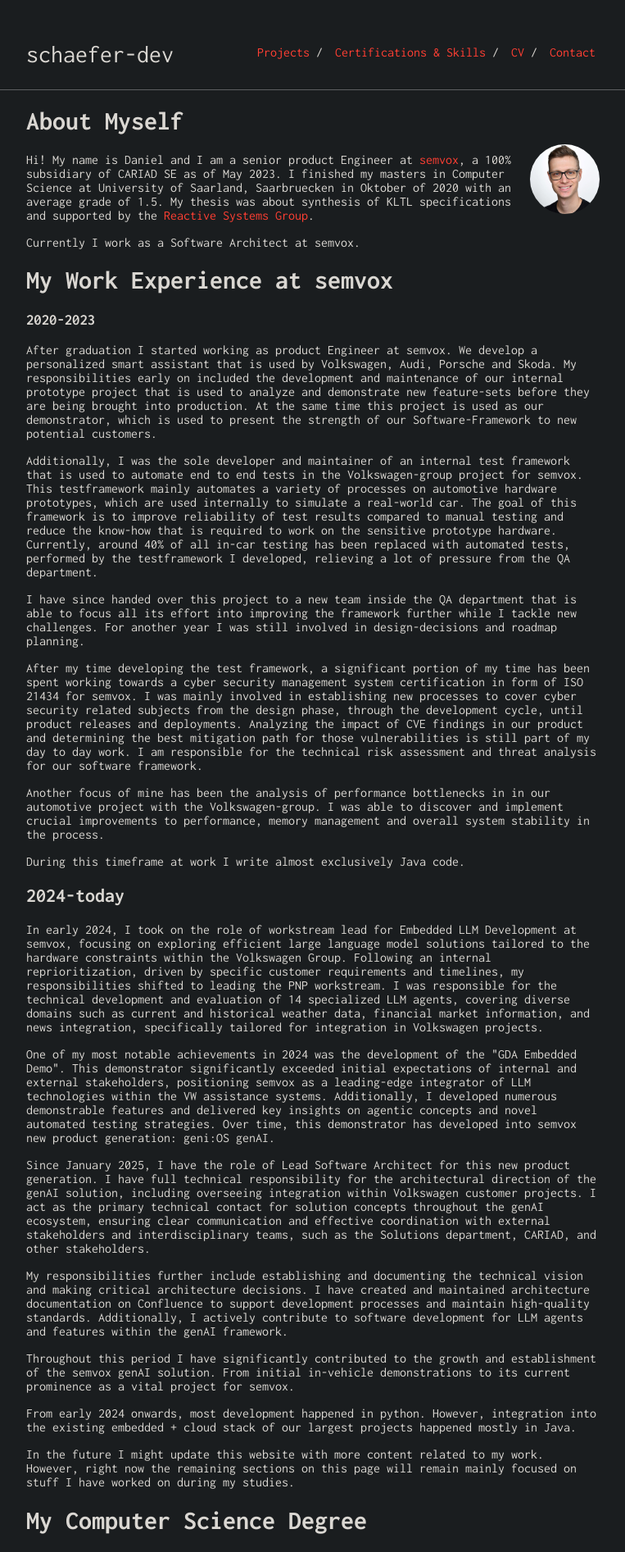
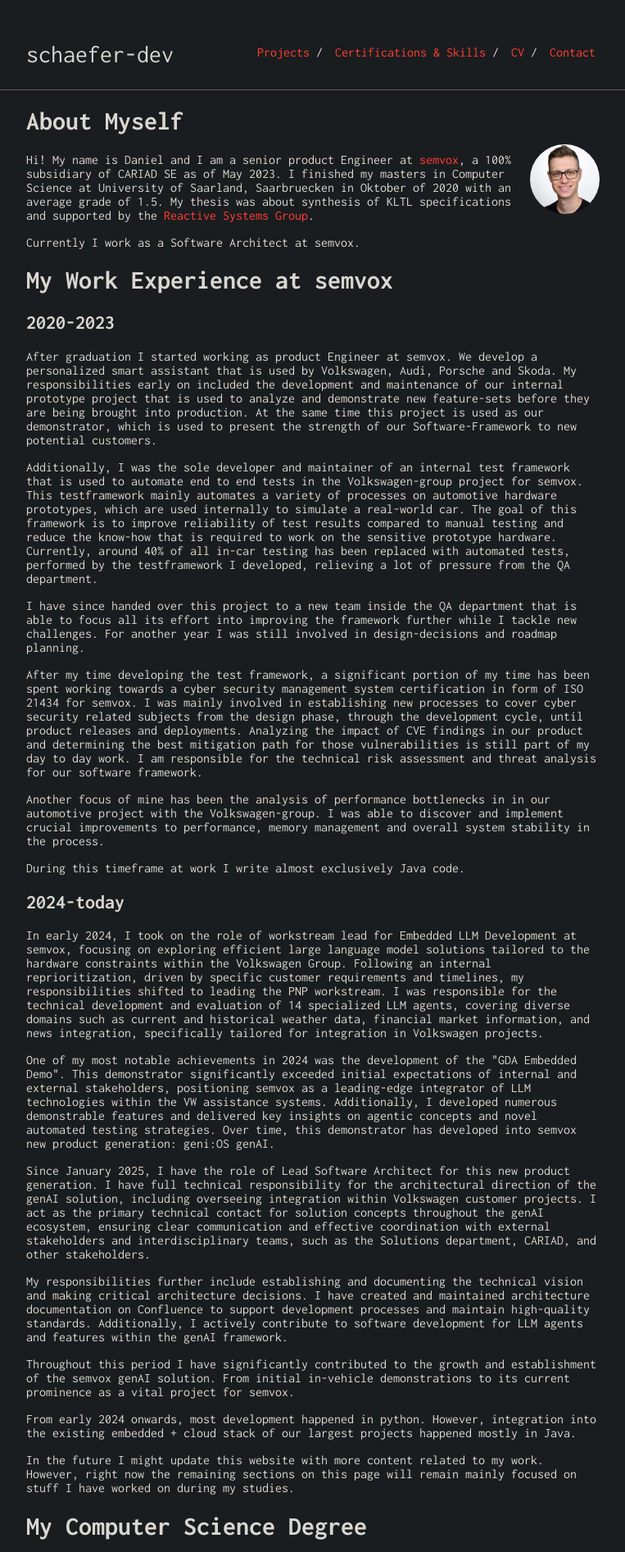
Before and after one commit to schaefer-dev/schaefer-dev.github.io, a Jekyll site: the page built from index.md, in a window 1280 px wide. Shown: the top 1893 px of the page at 82% size, without its empty margins (258-1021 px from the left). Built offline with Jekyll 4.4.1, drawn with Linux system fonts in a browser that asks for light colours.

Commit message:
Fixed indent level

```diff
--- a/index.md
+++ b/index.md
@@ -16,7 +16,7 @@
 
 # My Work Experience at semvox
 
-### 2020-2023
+## 2020-2023
 
 After graduation I started working as product Engineer at semvox. We develop a personalized smart assistant that is used by Volkswagen, Audi, Porsche and Skoda. My responsibilities early on included the development and maintenance of our internal prototype project that is used to analyze and demonstrate new feature-sets before they are being brought into production. At the same time this project is used as our demonstrator, which is used to present the strength of our Software-Framework to new potential customers.
 
```
